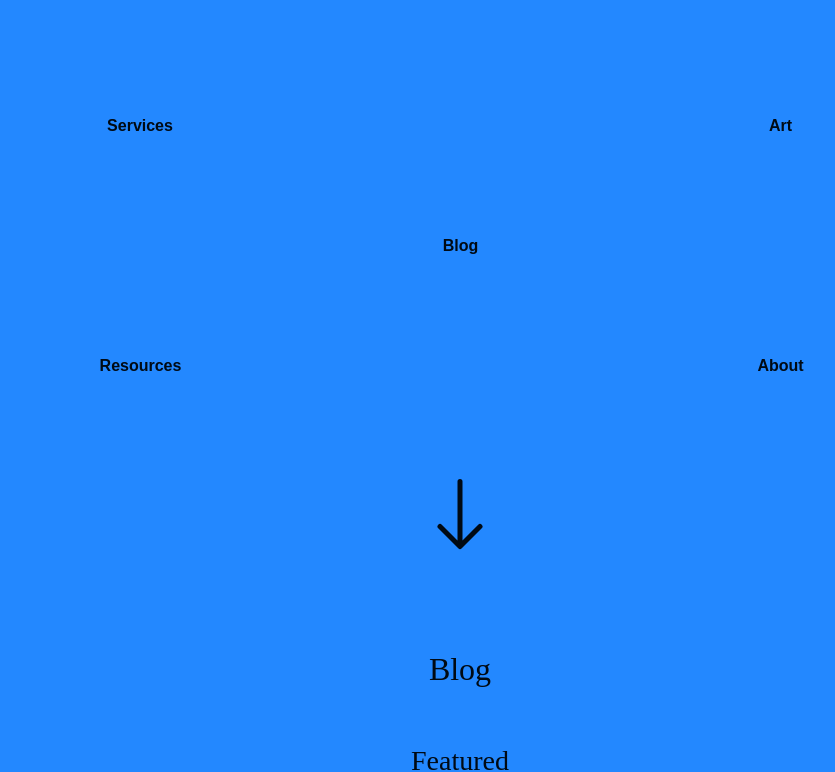
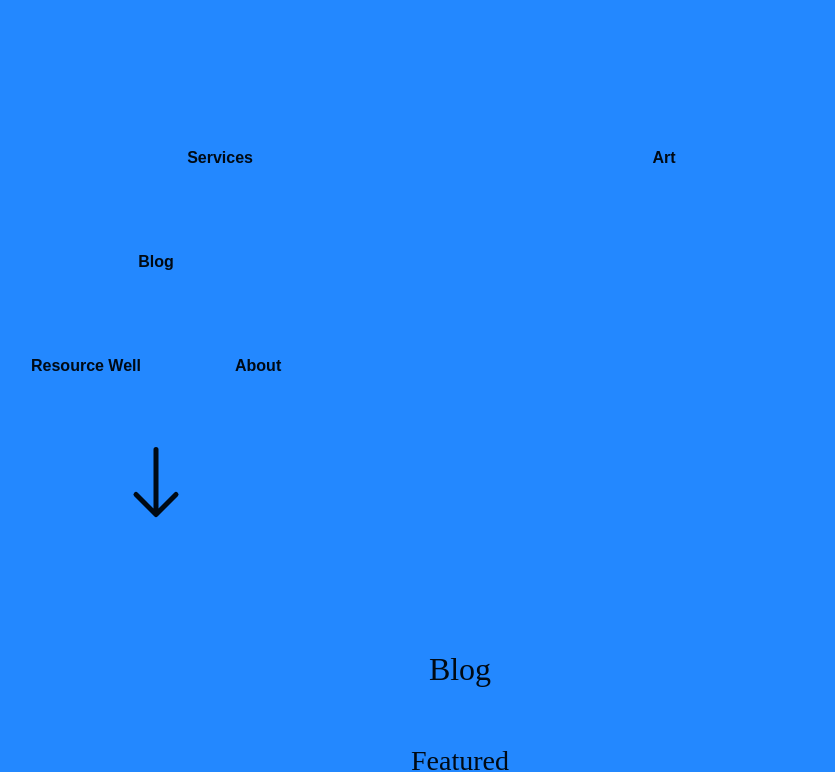
Before and after one commit to Froconic/app, a Vue app: page / in a window 1280 px wide. Shown: the part 491-1263 px from the top of the page, without its empty margins (180-1015 px from the left). Built offline with nearby package versions, Linux system fonts and the light colour scheme; a web font is replaced by a local one.

Commit message:
constructed grid for anchor menu now adjusting position and size

```diff
--- a/src/App.vue
+++ b/src/App.vue
@@ -47,7 +47,7 @@
     color: #EBF4FF;
   }
 
-    .grid {
+  .grid {
     display: grid;
     grid-auto-flow: row;
     grid-gap: 2em;
@@ -58,11 +58,18 @@
   }
 
   @media screen and (min-width:768px) {
-    .grid {
+    .card-grid {
       grid-template-columns: repeat(3, 33%);
       grid-auto-flow: column;
     }
   }
 
-
+  .card-grid {
+    grid-auto-flow: row;
+    grid-gap: 2em;
+    margin: 5rem auto;
+    width: 100%;
+    justify-content: center;
+    align-content: center;
+  }
 </style>
--- a/src/components/Anchor-menu.vue
+++ b/src/components/Anchor-menu.vue
@@ -1,6 +1,29 @@
 <template>
   <b-container fluid id="menu-section" class="section menu-section">
-      <b-row align-v="baseline" align-content="between" cols-sm="2" class="mb-sm-5 anchor-row">
+    <b-container class="grid anchor-grid">
+      <b-container class="upper-left">
+        <b-link class="anchor-link hvr-hang mb-3" href="#services-section">Services</b-link>
+      </b-container>
+      <b-container class="upper-right">
+        <b-link class="anchor-link hvr-hang mb-3" href="#services-section">Art</b-link>
+      </b-container>
+      <b-container class="middle">
+        <b-link class="anchor-link hvr-hang mb-3" href="#services-section">Blog</b-link>
+      </b-container>
+      <b-container class="lower-left">
+        <b-link class="anchor-link hvr-hang mb-3" href="#services-section">Resource Well</b-link>
+      </b-container>
+      <b-container class="lower-right">
+        <b-link class="anchor-link hvr-hang mb-3" href="#services-section">About</b-link>
+      </b-container>
+      <b-container class="arrow">
+        <b-link href="#blog-section">
+          <b-icon-arrow-down class="anchor-arrow mb-5" font-scale="5"></b-icon-arrow-down>
+        </b-link>
+      </b-container>
+    </b-container>
+
+    <!-- <b-row align-v="baseline" align-content="between" cols-sm="2" class="mb-sm-5 anchor-row">
         <b-col cols=12 w-50 class="px-5 test">
           <a class="anchor-link hvr-hang mb-3" href="#services-section">Services</a>
         </b-col>
@@ -25,7 +48,7 @@
         <b-link href="#blog-section">
                 <b-icon align-self="end" class="anchor-arrow mb-5" icon=arrow-down font-scale=5></b-icon>
               </b-link>
-      </b-row>
+      </b-row> -->
   </b-container>
 </template>
 
@@ -36,10 +59,9 @@ export default {
 </script>
 
 <style>
-
-@media screen and (min-width:768){
-  .anchor-link{
-    font-size:
+  @media screen and (min-width:768) {
+    .anchor-link {
+      font-size: 2rem;
     }
   }
 
@@ -57,15 +79,18 @@ export default {
     -webkit-transition-property: transform;
     transition-property: transform;
     font-size: 1rem;
+    width: 100%;
   }
 
-.anchor-link:hover, .anchor-link:focus, .anchor-link:active {
+  .anchor-link:hover,
+  .anchor-link:focus,
+  .anchor-link:active {
     color: #F4F5F6;
     border: 3px solid #F4F5F6;
     border-radius: 5px;
     -webkit-transform: scale(1.1);
     transform: scale(1.1);
-  box-shadow: inset 0 0 0 3px  #F4F5F6, 0 0 1px rgba(0, 0, 0, 0);
+    box-shadow: inset 0 0 0 3px #F4F5F6, 0 0 1px rgba(0, 0, 0, 0);
   }
 
   @-webkit-keyframes hvr-hang {
@@ -73,46 +98,57 @@ export default {
       -webkit-transform: translateY(8px);
       transform: translateY(8px);
     }
+
     50% {
       -webkit-transform: translateY(4px);
       transform: translateY(4px);
     }
+
     100% {
       -webkit-transform: translateY(8px);
       transform: translateY(8px);
     }
   }
+
   @keyframes hvr-hang {
     0% {
       -webkit-transform: translateY(8px);
       transform: translateY(8px);
     }
+
     50% {
       -webkit-transform: translateY(4px);
       transform: translateY(4px);
     }
+
     100% {
       -webkit-transform: translateY(8px);
       transform: translateY(8px);
     }
   }
+
   @-webkit-keyframes hvr-hang-sink {
     100% {
       -webkit-transform: translateY(8px);
       transform: translateY(8px);
     }
   }
+
   @keyframes hvr-hang-sink {
     100% {
       -webkit-transform: translateY(8px);
       transform: translateY(8px);
     }
   }
+
   .hvr-hang {
     -webkit-transform: perspective(1px) translateZ(0);
     transform: perspective(1px) translateZ(0);
   }
-.hvr-hang:hover, .hvr-hang:focus, .hvr-hang:active {
+
+  .hvr-hang:hover,
+  .hvr-hang:focus,
+  .hvr-hang:active {
     -webkit-animation-name: hvr-hang-sink, hvr-hang;
     animation-name: hvr-hang-sink, hvr-hang;
     -webkit-animation-duration: .3s, 1.5s;
@@ -129,4 +165,51 @@ export default {
     animation-direction: normal, alternate;
   }
 
+  .anchor-grid {
+    align-items: center;
+    /* grid-template-columns: repeat(5, 20%); */
+    grid-template-areas:
+      "upper-left . upper-right"
+      ". middle ."
+      " lower-left . lower-right"
+      "arrow arrow arrow ";
+  }
+
+  .upper-left {
+    grid-area: upper-left;
+    grid-column: -6 / 12;
+    grid-row: 1 / 1;
+  }
+
+  .upper-right {
+    grid-area: upper-right;
+    grid-column: 6 / 27;
+    grid-row: 1 / 1;
+  }
+
+  .middle {
+    grid-area: middle;
+    grid-column: 1 / 6;
+    grid-row: 2 / 2;
+
+  }
+
+  .lower-left {
+    grid-area: lower-left;
+    grid-column: 1 / 3;
+    grid-row: 3 / 3;
+  }
+
+  .lower-right {
+    grid-area: lower-right;
+    grid-column: 3 / 6;
+    grid-row: 3 / 3;
+
+  }
+
+  .arrow {
+    grid-area: arrow;
+    grid-column: 1 / 6;
+    grid-row: 4 / 4;
+  }
 </style>
--- a/src/components/Art-section.vue
+++ b/src/components/Art-section.vue
@@ -23,7 +23,7 @@
         </b-row>
       </b-col>
     </b-row>
-    <b-container class="grid">
+    <b-container class="grid card-grid">
       <b-container>
         <b-card title="Title" sub-title="Category" sub-title-text-variant="light" img-top img-src="https://picsum.photos/900/250/?image=3">
           <b-card-text>
@@ -58,7 +58,7 @@
         </b-card>
       </b-container>
     </b-container>
-    <b-container class="grid">
+    <b-container class="grid card-grid">
       <b-container>
         <b-card title="Title" sub-title="Category" sub-title-text-variant="light" img-top img-src="https://picsum.photos/900/250/?image=3">
           <b-card-text>
--- a/src/components/Blog-section.vue
+++ b/src/components/Blog-section.vue
@@ -23,7 +23,7 @@
         </b-row>
       </b-col>
     </b-row>
-    <b-container class="grid">
+    <b-container class="grid card-grid">
       <b-container>
         <b-card title="Title" sub-title="Category" sub-title-text-variant="light" img-top img-src="https://picsum.photos/900/250/?image=3">
           <b-card-text>
@@ -58,7 +58,7 @@
         </b-card>
       </b-container>
     </b-container>
-    <b-container class="grid">
+    <b-container class="grid card-grid">
       <b-container>
         <b-card title="Title" sub-title="Category" sub-title-text-variant="light" img-top img-src="https://picsum.photos/900/250/?image=3">
           <b-card-text>
--- a/src/components/Footer.vue
+++ b/src/components/Footer.vue
@@ -2,53 +2,31 @@
   <b-container fluid id="footer" class="section footer-section">
     <b-container fluid class="footer-grid">
       <b-container class="upper-left-cell">
-        <b-link to="/">Blog</b-link>
+        <b-link class="anchor-link hvr-hang mb-3" to="/">Blog</b-link>
       </b-container>
       <b-container class="upper-right-cell">
-        <b-link to="/">Art</b-link>
+        <b-link class="anchor-link hvr-hang mb-3" to="/">Art</b-link>
       </b-container>
       <b-container class="middle-cell">
-        <b-link to="/">Contact</b-link>
+        <b-link class="anchor-link hvr-hang mb-3" to="/">Contact</b-link>
       </b-container>
       <b-container class="lower-left-cell">
-        <b-link to="/">Services</b-link>
+        <b-link class="anchor-link hvr-hang mb-3" to="/">Services</b-link>
       </b-container>
       <b-container class="lower-right-cell">
-        <b-link to="/">Support</b-link>
+        <b-link class="anchor-link hvr-hang mb-3" to="/">Support</b-link>
       </b-container>
-
-      <!-- <b-row cols="1">
-        <b-col class="upper-left-link">
-          <b-link to="/">Support</b-link>
-        </b-col>
-        <b-col class="upper-right-link">
-          <b-link to="/">Blog</b-link>
-        </b-col>
-      </b-row>
-      <b-row>
-        <b-col align-v=center align-h=center class="middle-link">
-          <b-link to="/">Contact</b-link>
-        </b-col>
-      </b-row>
-      <b-row >
-        <b-col class="bottom-left-link">
-          <b-link to="/">Art</b-link>
-        </b-col>
-        <b-col class="left-copyright">
+            <b-container class="copyright-left-cell mb-5 mb-md-0">
         <span>Copyright Froconic Design <b-icon-dash-circle font-scale=".5"></b-icon-dash-circle> 2021</span>
-        </b-col>
-        <b-col class="footer-arrow">
+      </b-container>
+      <b-container class="copyright-right-cell mb-5 mb-md-0">
+        <span>Handcrafted By <b-link href="https://akiraallen.com/">Froconic Design</b-link></span>
+      </b-container>
+      <b-container class="arrow-cell">
         <b-link href="#hero">
-            <b-icon-arrow-up align-self="end" class="anchor-arrow" font-scale="2"></b-icon-arrow-up>
+          <b-icon-arrow-up class="anchor-arrow" font-scale="5"></b-icon-arrow-up>
         </b-link>
-        </b-col>
-        <b-col class="right-copyright">
-          <span>Handcrafted By <b-link href="https://akiraallen.com/">Froconic Design</b-link></span>
-        </b-col>
-        <b-col class="bottom-right-link">
-          <b-link to="/">Wellspring</b-link>
-        </b-col>
-      </b-row> -->
+      </b-container>
     </b-container>
   </b-container>
 
@@ -67,10 +45,21 @@
 
   .footer-grid {
     display: grid;
+    align-items: center;
+    grid-row: auto;
+  }
+
+
+
+  @media screen and (min-width: 40rem) {
+    .footer-grid {
+      display: grid;
+      align-items: center;
       grid-template-areas:
-    "upper-left . upper-right"
-    ". middle ."
-    "lower-left . lower-right";
+        "upper-left upper left . upper-right upper right"
+        ". middle middle middle ."
+        "lower-left lower-left . lower-left lower-right"
+        "copyright-left arrow-cell copyright-right";
     }
 
     .footer-container {
@@ -81,80 +70,53 @@
 
     .upper-left-cell {
       grid-area: upper-left;
+      grid-row: 1 / 3;
+      grid-column: 1 / 3;
     }
 
     .upper-right-cell {
       grid-area: upper-right;
+      grid-row: 1 / 3;
+      grid-column: 2 / 4;
     }
 
     .middle-cell {
       grid-area: middle;
+      grid-row: 2 / 4;
+      grid-column: 1 / 4;
     }
 
-  .bottom-left-cell {
+    .lower-left-cell {
       grid-area: lower-left;
-}
-
-  .bottom-right-cell {
-    grid-area: lower-right;
-}
-
-  /* .upper-right-link.col {
-    position: absolute;
-    top: 0;
-    right: 0;
-    width: 40%;
-}
-
-  .bottom-left-link.col {
-    position: absolute;
-    bottom: 10%;
-    left: 0;
-    width: 40%;
-}
-
-  .bottom-right-link.col {
-    position: absolute;
-    bottom: 10%;
-    right: 0;
-    width: 40%;
-}
-
-.middle-link {
-  position: absolute;
-  top: 25%;
-  bottom: 25%;
+      grid-row: 4 / 6;
+      grid-column: 1 / 3;
 
     }
 
-.right-copyright {
-  position: absolute;
-  bottom: 0;
-  right: 20%;
-  width: 20%;
+    .lower-right-cell {
+      grid-area: lower-right;
+      grid-row: 4 / 6;
+      grid-column: 2 / 4;
     }
 
-.right-copyright span {
-  font-size: .8rem;
+    .copyright-left-cell {
+      grid-area: copyright-left;
+      grid-row: 6 / 6;
+      grid-column: 1 / 2;
     }
 
-.left-copyright {
-  position: absolute;
-  bottom: 0;
-  left: 20%;
-  width: 20%;
+    .copyright-right-cell {
+      grid-area: copyright-right;
+      grid-row: 6 / 6;
+      grid-column: 3 / 4;
+
     }
 
-.left-copyright span {
-  font-size: .8rem;
-} */
-
-
-.footer-arrow {
-  position: absolute;
-  bottom: 0;
-  right: 25%;
-  width: 50%;
+    .arrow-cell {
+      grid-area: arrow-cell;
+      grid-row: 6 / 6;
+      grid-column: 1 / 4;
     }
 
+  }
 </style>
```
Lines whose indentation alone changed are shown as unchanged.
